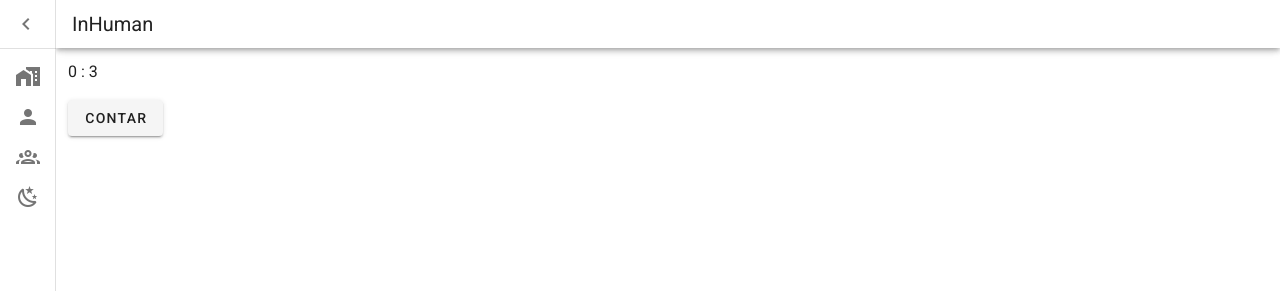
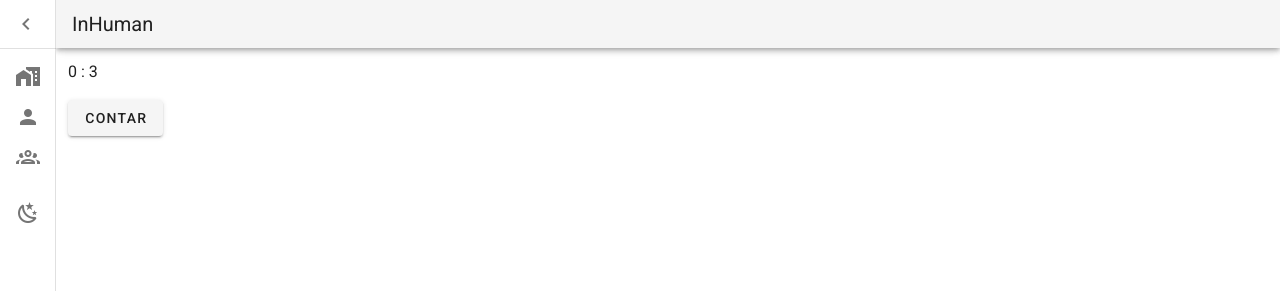
Before and after one commit to Ulises502/InHuman, a Vue app: page / in a window 1280 px wide. Shown: the top 291 px of the page. Built offline with nearby package versions, Linux system fonts and the light colour scheme.

Commit message:
Set button for changing to dark mode

```diff
--- a/src/components/layout/Navbar.vue
+++ b/src/components/layout/Navbar.vue
@@ -1,6 +1,6 @@
 <template>
   <div>
-    <v-app-bar color="white accent-4" dense app>
+    <v-app-bar dense app>
       <v-toolbar-title>InHuman</v-toolbar-title>
 
       <v-spacer></v-spacer>
--- a/src/components/layout/Navigation.vue
+++ b/src/components/layout/Navigation.vue
@@ -19,6 +19,18 @@
         </v-list-item-content>
       </v-list-item>
     </v-list>
+
+    <v-list dense>
+      <v-list-item link @click="$vuetify.theme.dark = !$vuetify.theme.dark">
+        <v-list-item-icon>
+          <v-icon>mdi-weather-night</v-icon>
+        </v-list-item-icon>
+
+        <v-list-item-content>
+          <v-list-item-title>Theme</v-list-item-title>
+        </v-list-item-content>
+      </v-list-item>
+    </v-list>
   </v-navigation-drawer>
 </template>
 
@@ -30,8 +42,7 @@ export default {
       items: [
         { title: "Home", icon: "mdi-home-city" },
         { title: "My Account", icon: "mdi-account" },
-        { title: "Users", icon: "mdi-account-group-outline" },
-        { title: "Theme", icon: "mdi-weather-night" },
+        { title: "Users", icon: "mdi-account-group-outline" }
       ],
       mini: true,
     };
--- a/src/plugins/vuetify.js
+++ b/src/plugins/vuetify.js
@@ -4,4 +4,12 @@ import Vuetify from 'vuetify/lib/framework';
 Vue.use(Vuetify);
 
 export default new Vuetify({
+    theme: {
+        themes: {
+            light: {
+            },
+            dark: {
+            },
+        },
+    },
 });
```
